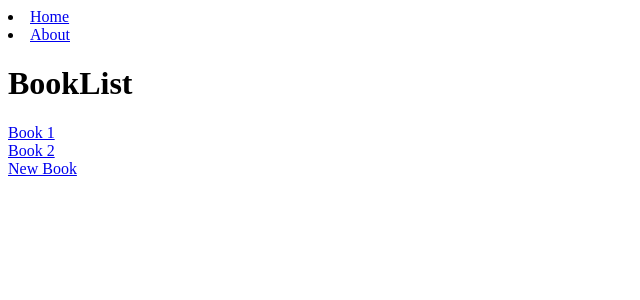
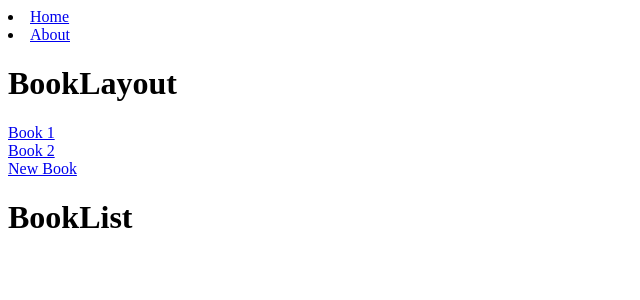
Before and after one commit to Afiya19/react-router-project-1, a React (Vite) app: page /books in a window 1280 px wide. Shown: the top 300 px of the page, without its empty margins (0-640 px from the left). Built offline with nearby package versions, Linux system fonts and the light colour scheme.

Commit message:
common component render

```diff
--- a/src/App.jsx
+++ b/src/App.jsx
@@ -6,6 +6,7 @@ import BookList from "./components/BookList"
 import Book from "./components/Book"
 import NotFound from "./components/NotFound"
 import NewBook from "./components/NewBook"
+import BookLayout from "./BookLayout"
 
 function App() {
 
@@ -18,7 +19,7 @@ function App() {
       <Routes>
         <Route path="/" element={<Home/>}/>
         <Route path="/about" element={<About/>}/>
-        <Route path="/books">
+        <Route path="/books" element={<BookLayout/>}>
           <Route index element={<BookList/>}/>
           <Route path=":id" element={<Book/>}/>
           <Route path="New" element={<NewBook/>}/>
--- /dev/null
+++ b/src/BookLayout.jsx
@@ -0,0 +1,19 @@
+import React from 'react'
+import { Link, Outlet } from 'react-router-dom'
+
+const BookLayout = () => {
+  return (
+    <>
+    <h1>BookLayout</h1>
+    <Link to="/books/1">Book 1</Link>
+    <br/>
+    <Link to="/books/2">Book 2</Link>
+    <br/>
+    <Link to="/books/new"> New Book</Link>
+    <Outlet/>
+
+    </>
+  )
+}
+
+export default BookLayout
--- a/src/components/BookList.jsx
+++ b/src/components/BookList.jsx
@@ -5,11 +5,7 @@ const BookList = () => {
   return (
     <>
     <h1>BookList</h1>
-    <Link to="/books/1">Book 1</Link>
-    <br/>
-    <Link to="/books/2">Book 2</Link>
-    <br/>
-    <Link to="/books/new"> New Book</Link>
+
 
     </>
   )
```
